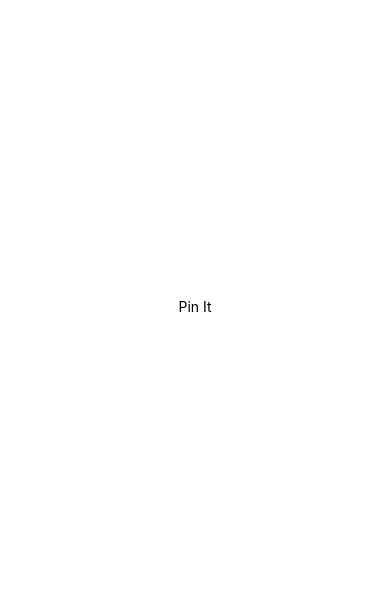
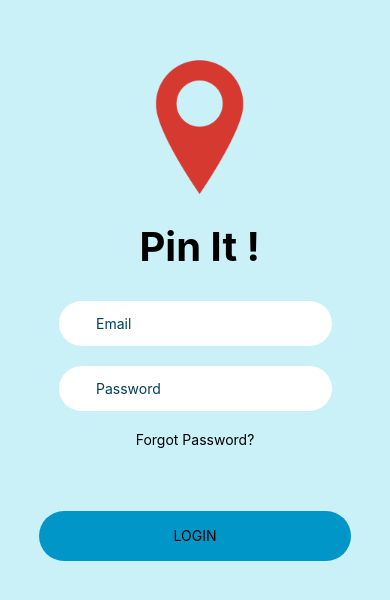
Before and after one commit to kharvey19/PinIt, a React Native app: screen / in a window 390 px wide. Shown: the part 116-716 px from the top of the page. Built offline with nearby package versions, Linux system fonts and the light colour scheme.

Commit message:
login page created

```diff
--- a/App.js
+++ b/App.js
@@ -1,11 +1,51 @@
-import { StatusBar } from 'expo-status-bar';
-import { StyleSheet, Text, View } from 'react-native';
+import { StatusBar } from "expo-status-bar";
+import React, { useState } from "react";
+import {
+  StyleSheet,
+  Text,
+  View,
+  Image,
+  TextInput,
+  Button,
+  TouchableOpacity,
+} from "react-native";
 
 export default function App() {
+  const [email, setEmail] = useState("");
+  const [password, setPassword] = useState("");
+
   return (
     <View style={styles.container}>
-      <Text>Pin It</Text>
+      <Image style={styles.image} source={require("./assets/pin.png")} />
+
+      <Text style={styles.title}> Pin It !</Text>
       <StatusBar style="auto" />
+      <View style={styles.inputView}>
+        <TextInput
+          style={styles.TextInput}
+          placeholder="Email"
+          placeholderTextColor="#003f5c"
+          onChangeText={(email) => setEmail(email)}
+        />
+      </View>
+
+      <View style={styles.inputView}>
+        <TextInput
+          style={styles.TextInput}
+          placeholder="Password"
+          placeholderTextColor="#003f5c"
+          secureTextEntry={true}
+          onChangeText={(password) => setPassword(password)}
+        />
+      </View>
+
+      <TouchableOpacity>
+        <Text style={styles.forgot_button}>Forgot Password?</Text>
+      </TouchableOpacity>
+
+      <TouchableOpacity style={styles.loginBtn}>
+        <Text style={styles.loginText}>LOGIN</Text>
+      </TouchableOpacity>
     </View>
   );
 }
@@ -13,8 +53,52 @@
 const styles = StyleSheet.create({
   container: {
     flex: 1,
-    backgroundColor: '#fff',
-    alignItems: 'center',
-    justifyContent: 'center',
+    backgroundColor: "#caf0f8",
+    alignItems: "center",
+    justifyContent: "center",
+  },
+
+  image: {
+    marginBottom: 20,
+    width: "30%",
+    height: 150,
+  },
+
+  title: {
+    marginBottom: 30,
+    fontSize: 40,
+    fontWeight: "bold",
+  },
+
+  inputView: {
+    backgroundColor: "#ffff",
+    borderRadius: 30,
+    width: "70%",
+    height: 45,
+    marginBottom: 20,
+
+    alignItems: "center",
+  },
+
+  TextInput: {
+    height: 50,
+    flex: 1,
+    padding: 10,
+    marginLeft: 20,
+  },
+
+  forgot_button: {
+    height: 30,
+    marginBottom: 30,
+  },
+
+  loginBtn: {
+    width: "80%",
+    borderRadius: 25,
+    height: 50,
+    alignItems: "center",
+    justifyContent: "center",
+    marginTop: 20,
+    backgroundColor: "#0096c7",
   },
 });
```
Also changed, not shown: assets/harvardsheild.png (added), assets/pin.png (added).
